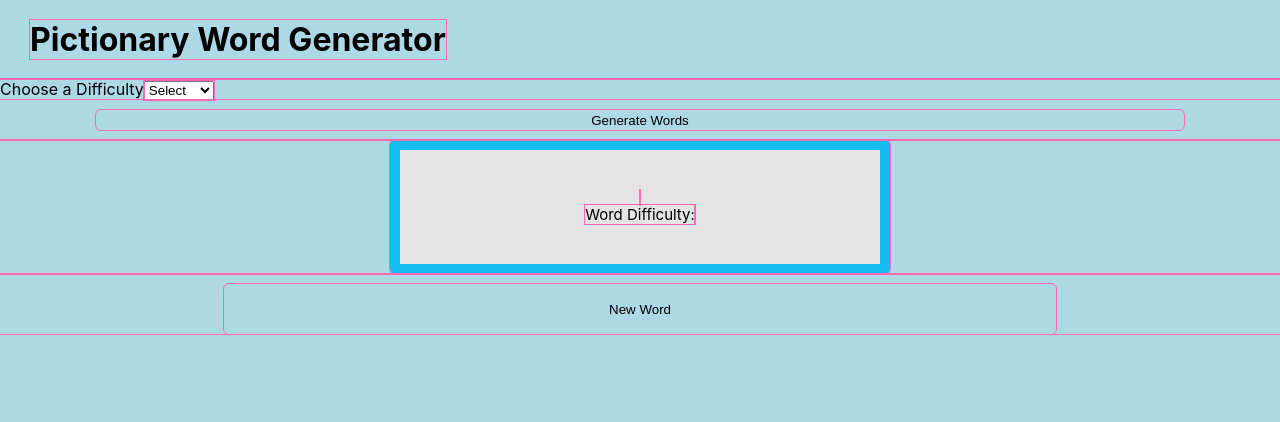
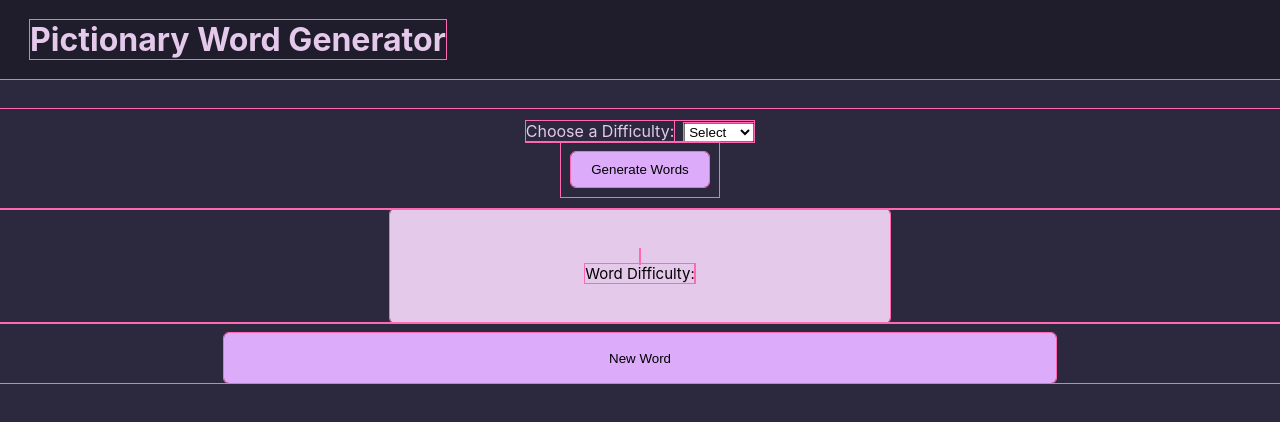
Before and after one commit to gbrogers/pictionary-react, a React (Create React App) app: page / in a window 1280 px wide. Shown: the top 422 px of the page. Built offline with nearby package versions, Linux system fonts and the light colour scheme.

Commit message:
css updated

```diff
--- a/src/App.css
+++ b/src/App.css
@@ -1,14 +1,35 @@
 /* APP */
+
+/*
+background-color: #2C293F;
+background-color: #1F1D2C;
+background-color: #DCACFA;
+background-color: #E4C9EB;
+ */
 
 header {
   /* height: 75px; */
+  background-color: #1f1d2c;
   display: flex;
   align-items: center;
+}
+body {
+  background-color: #2c293f;
 }
 h1 {
   margin: 20px 30px;
   text-align: center;
+  color: #e4c9eb;
 }
+.setup {
+  display: flex;
+  flex-direction: column;
+  justify-content: center;
+  align-items: center;
+  height: 100px;
+  margin-top: 30px;
+}
+
 .nextContainer {
   display: flex;
   justify-content: center;
@@ -18,17 +39,22 @@ h1 {
   width: 85%;
   margin-top: 10px;
   height: 50px;
-  background-color: lightblue;
+  background-color: #dcacfa;
   border: none;
   border-radius: 5px;
 }
+select {
+  margin-left: 10px;
+}
+label {
+  color: #e4c9eb;
+}
 .generateWord {
-  width: 85%;
   margin: 10px;
-  height: 20px;
-  background-color: lightblue;
+  background-color: #dcacfa;
   border: none;
   border-radius: 5px;
+  padding: 10px 20px;
 }
 select:hover,
 button:hover {
--- a/src/App.jsx
+++ b/src/App.jsx
@@ -19,14 +19,14 @@ function App() {
   };
 
   return (
-    <div>
+    <div className="body">
       <header>
         <h1>Pictionary Word Generator</h1>
       </header>
       <body>
-        {/* <fieldset> */}
-        {/* <legend>Set-Up</legend> */}
-        <label htmlFor="difficulty">Choose a Difficulty</label>
+        <div className="setup">
+          <div>
+            <label htmlFor="difficulty">Choose a Difficulty:</label>
             <select
               onChange={(e) => setDifficulty(e.target.value)}
               id="difficulty"
@@ -38,6 +38,7 @@ function App() {
               <option value="medium">Medium</option>
               <option value="hard">Hard</option>
             </select>
+          </div>
           <div className="nextContainer">
             <button
               className="generateWord"
@@ -46,7 +47,7 @@ function App() {
               Generate Words
             </button>
           </div>
-        {/* </fieldset> */}
+        </div>
 
         <UserCard word={word} difficulty={difficulty} />
         <div className="nextContainer">
--- a/src/UserCard.css
+++ b/src/UserCard.css
@@ -10,7 +10,7 @@
   justify-content: center;
 }
 .wordCard {
-  background-color: rgb(228, 228, 228);
+  background-color: #e4c9eb;
   display: flex;
   align-items: center;
   justify-content: center;
@@ -18,7 +18,7 @@
   width: 90%;
   max-width: 500px;
   padding: 40px 20px;
-  border: rgb(20, 188, 240) solid 10px;
+  /* border: rgb(20, 188, 240) solid 10px; */
   border-radius: 5px;
 }
 
@@ -32,19 +32,22 @@ h3 {
 }
 
 .easy {
-  color: rgb(0, 218, 0);
+  color: rgb(0, 104, 0);
+  font-weight: 700;
 }
 .medium {
   color: rgb(243, 28, 243);
+  font-weight: 700;
 }
 .hard {
   color: rgb(223, 0, 48);
+  font-weight: 700;
 }
 
 @media screen and (min-width: 400px) {
-  body {
+  /* body {
     background-color: lightblue;
-  }
+  } */
   .wordContent {
     width: 80%;
   }
```
Lines whose indentation alone changed are shown as unchanged.
